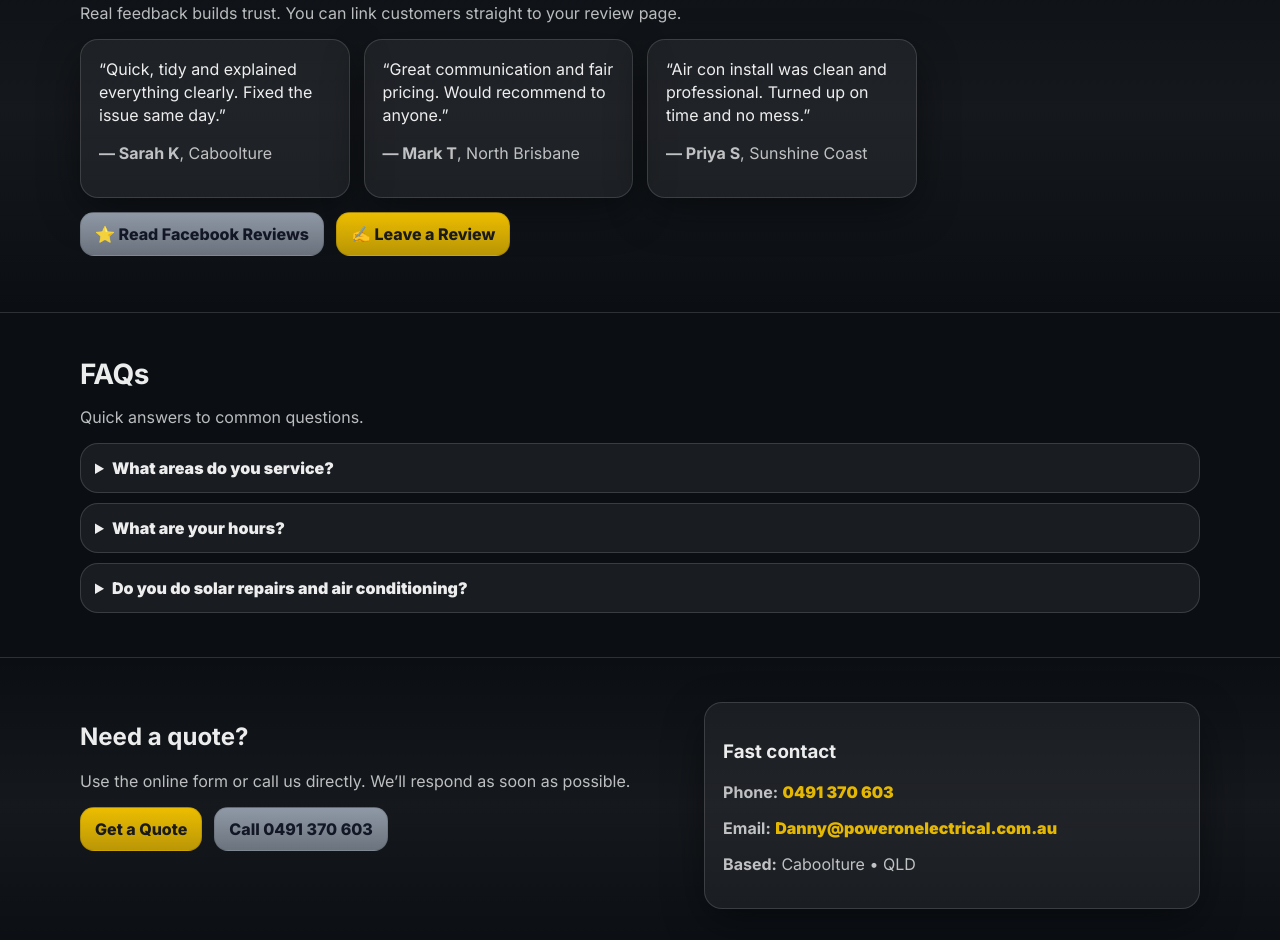
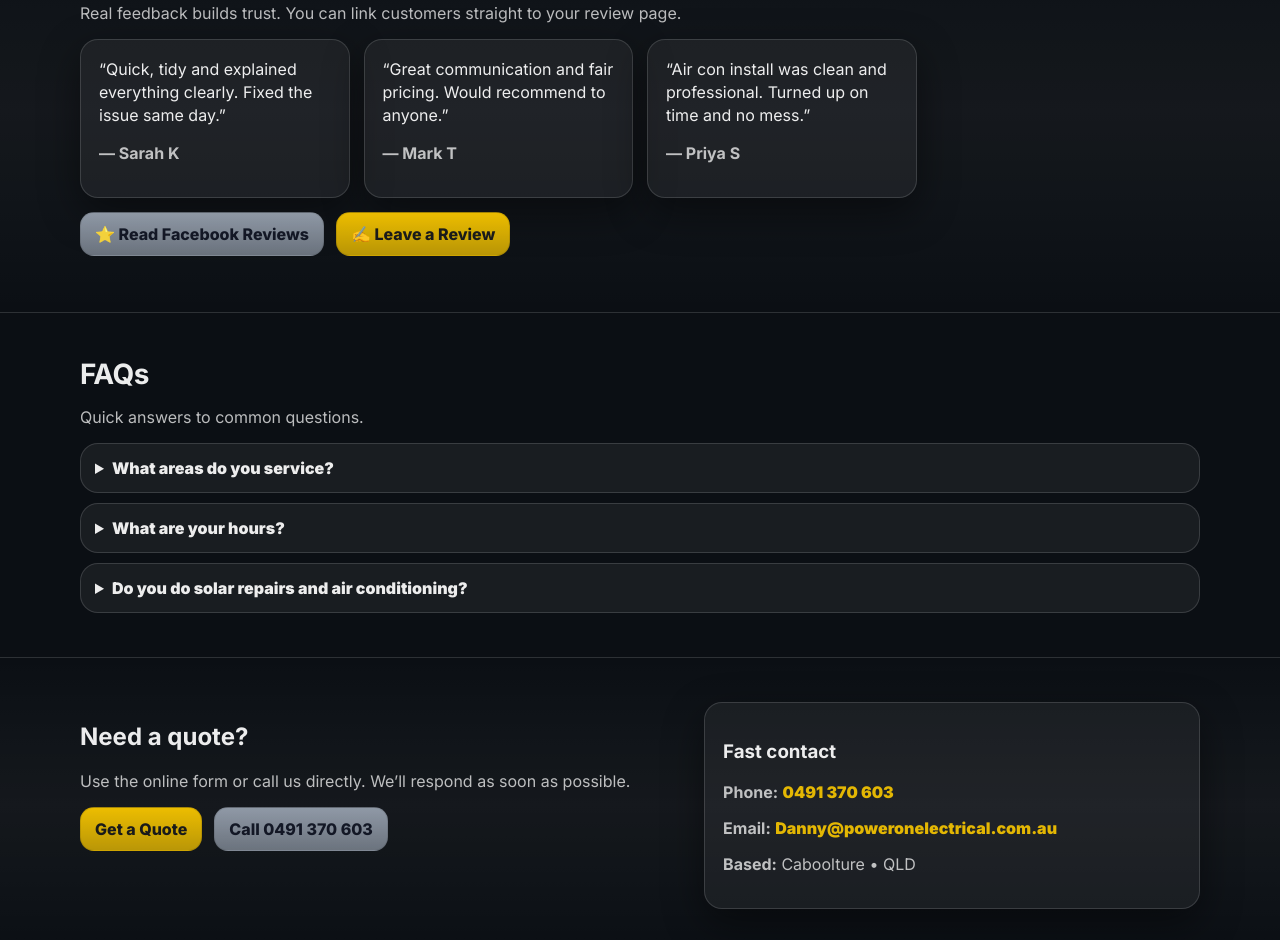
Before and after one commit to Noneyourjoe/power-on-electrical, a plain HTML site: page index.html in a window 1280 px wide. Shown: the part 1914-2854 px from the top of the page. Drawn offline with Linux system fonts and the light colour scheme.

Commit message:
Update index.html
updated reviews

```diff
--- a/index.html
+++ b/index.html
@@ -251,17 +251,17 @@
 <div class="cards">
   <article class="card">
     <p class="quote">“Quick, tidy and explained everything clearly. Fixed the issue same day.”</p>
-    <p class="muted"><strong>— Sarah K</strong>, Caboolture</p>
+    <p class="muted"><strong>— Sarah K</strong></p>
   </article>
 
   <article class="card">
     <p class="quote">“Great communication and fair pricing. Would recommend to anyone.”</p>
-    <p class="muted"><strong>— Mark T</strong>, North Brisbane</p>
+    <p class="muted"><strong>— Mark T</strong></p>
   </article>
 
   <article class="card">
     <p class="quote">“Air con install was clean and professional. Turned up on time and no mess.”</p>
-    <p class="muted"><strong>— Priya S</strong>, Sunshine Coast</p>
+    <p class="muted"><strong>— Priya S</strong></p>
   </article>
 </div>
 
```
